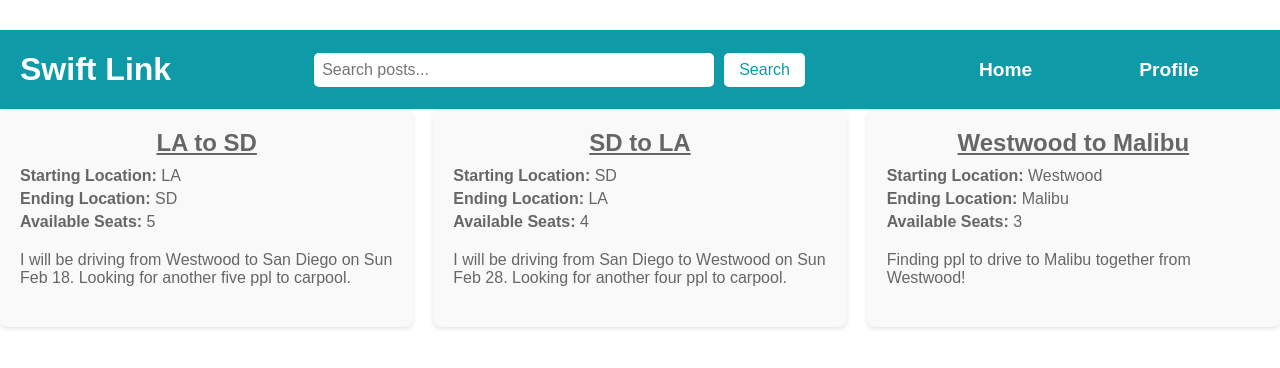
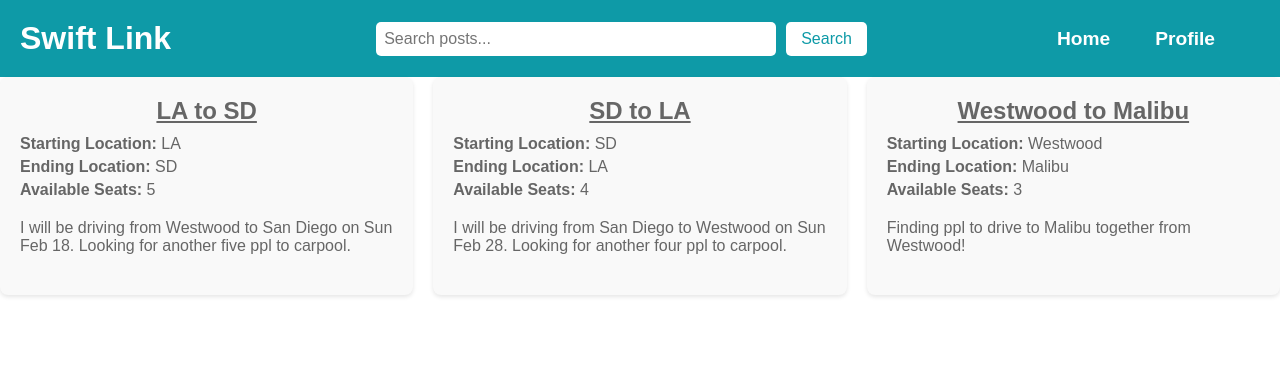
Before and after one commit to zhtyolivia/UCLA-CS130-Project, a React (Create React App) app in the folder frontend/: page /home in a window 1280 px wide. Shown: the top 368 px of the page. Built offline with nearby package versions, Linux system fonts and the light colour scheme.

Commit message:
fixed space above passenger navbar

```diff
--- a/frontend/src/components/Navigation/Navigation.css
+++ b/frontend/src/components/Navigation/Navigation.css
@@ -1,4 +1,4 @@
-.navbar {
+.p-navbar {
     background-color: #0e9aa7; /* background */
     color: #fff; /* text color */
     padding: 20px;
@@ -6,40 +6,41 @@
     justify-content: space-between;
     align-items: center;
     width: 100%;
+    margin-top: 0;
   }
 
-  .navbar-logo {
+  .p-navbar-logo {
     font-size: 2rem; /* font size */
     color: #fff; /* text color */
     text-decoration: none;
   }
 
-  .navbar-nav {
+  .p-navbar-nav {
     list-style: none;
     display: flex;
     margin: 0;
     padding: 0;
   }
 
-  .nav-item {
+  .p-nav-item {
     margin-right: 30px;
   }
 
-  .nav-link {
+  .p-nav-link {
     text-decoration: none;
     color: #fff; /* text color */
     font-size: 1.2rem; /* font size */
   }
 
-  .nav-link:hover {
+  .p-nav-link:hover {
     text-decoration: underline;
   }
 
-  .search-bar {
+  .p-search-bar {
     display: flex;
   }
 
-  .search-bar input[type="text"] {
+  .p-search-bar input[type="text"] {
     padding: 8px;
     border-radius: 5px;
     border: none;
@@ -49,12 +50,12 @@
   }
 
   @media screen and (max-width: 768px) {
-    .search-bar input[type="text"] {
+    .p-search-bar input[type="text"] {
       width: 200px; /* a different width for smaller screens */
     }
   }
 
-  .search-bar button {
+  .p-search-bar button {
     background-color: #fff;
     color: #0e9aa7;
     border: none;
@@ -64,6 +65,6 @@
     font-size: 1rem;
   }
 
-  .search-bar button:hover {
+  .p-search-bar button:hover {
     background-color: #f0f0f0;
   }
--- a/frontend/src/components/Navigation/Navigation.js
+++ b/frontend/src/components/Navigation/Navigation.js
@@ -1,6 +1,6 @@
 import React, { useState, useEffect } from 'react';
 import { Link } from 'react-router-dom';
-import { getCurrentUserId } from '../../services/mockAPI'; // Adjust the import path as necessary
+import { getCurrentUserId } from '../../services/mockAPI';
 import './Navigation.css';
 
 function Navigation() {
@@ -10,29 +10,29 @@ function Navigation() {
     getCurrentUserId().then(setUserId);
   }, []);
 
-  // Optionally handle loading state if needed
+
   if (userId === null) {
-    return <div>Loading...</div>; // Or some other loading indicator
+    return <div>Loading...</div>;
   }
 
   return (
-    <nav className="navbar">
-      <div className="navbar-brand">
-        <Link to="/" className="navbar-logo">Swift Link</Link>
+    <nav className="p-navbar">
+      <div className="p-navbar-brand">
+        <Link to="/" className="p-navbar-logo">Swift Link</Link>
       </div>
 
-      <div className="search-bar">
+      <div className="p-search-bar">
         <input type="text" placeholder="Search posts..." />
         <button>Search</button>
       </div>
 
-      <ul className="navbar-nav">
-        <li className="nav-item">
-          <Link to="/home" className="nav-link">Home</Link>
+      <ul className="p-navbar-nav">
+        <li className="p-nav-item">
+          <Link to="/home" className="p-nav-link">Home</Link>
         </li>
-        <li className="nav-item">
+        <li className="p-nav-item">
           {/* Ensure the profile link dynamically uses the fetched userId */}
-          <Link to={`/profile/${userId}`} className="nav-link">Profile</Link>
+          <Link to={`/profile/${userId}`} className="p-nav-link">Profile</Link>
         </li>
       </ul>
     </nav>
--- a/frontend/src/components/UserInfo/UserInfo.js
+++ b/frontend/src/components/UserInfo/UserInfo.js
@@ -1,7 +1,8 @@
 import React, { useState, useEffect } from 'react';
-import './UserInfo.css'; // 导入组件的样式文件
+import './UserInfo.css';
 import { useParams } from 'react-router-dom';
 import { fetchPostById } from '../../services/mockAPI'; // Import the mock API function
+import defaultAvatar from '../../assets/default_avatar.jpeg';
 
 const UserInfo = () => {
     const [post, setPost] = useState(null);
@@ -24,10 +25,11 @@ const UserInfo = () => {
     }
 
     // If post is available, render the user information
+    // src={post.user.avatarUrl}
     return (
         <div className="user-info">
             <div className="user-avatar">
-                <img src={post.user.avatarUrl} alt="User Avatar" />
+                <img src={defaultAvatar} alt={defaultAvatar} />
             </div>
             <div>
                 <div className="user-info-header">
```
